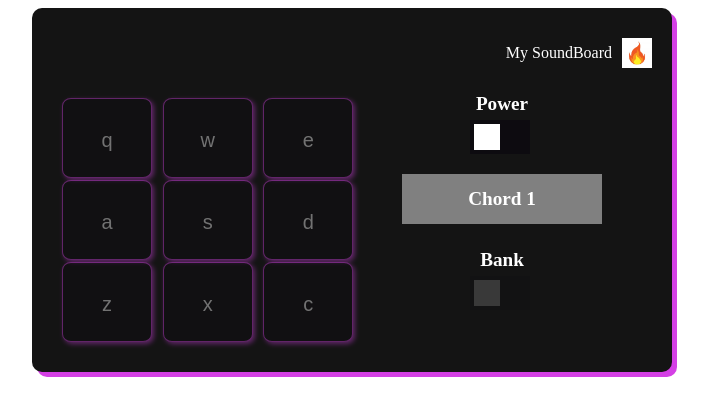
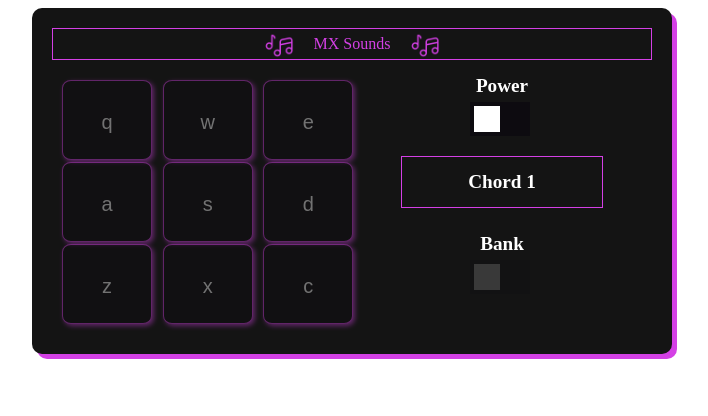
Before and after one commit to chuks008/FCCDrumMachine, a React app: page / in a window 1280 px wide. Shown: the whole page, without its empty margins (288-996 px from the left). Built offline with nearby package versions, Linux system fonts and the light colour scheme.

Commit message:
Add music images, add background for current sound and sound board logo

```diff
--- a/src/components/drumpad-container/drumpad-container.js
+++ b/src/components/drumpad-container/drumpad-container.js
@@ -2,7 +2,7 @@ import React from 'react';
 import '../drumpad/drumpad.scss';
 import DrumPadSettings from '../drumpad-settings/drumpad-settings';
 import DrumPad from '../drumpad/drumpad';
-import fire from '../../fire.jpg';
+import music from '../../music.png';
 import './drumpad-container.scss';
 
 const keyMappingsA = [
@@ -113,8 +113,9 @@ class DrumContainer extends React.Component {
         return (
             <div id='drum-container'>
                 <div id='board-logo' >
-                    <p>My SoundBoard</p>
-                    <img src={fire}/>
+                    <img src={music}/>
+                    <p> MX Sounds</p>
+                    <img src={music}/>
                 </div>
                 <div id='inner-drum-container'>
                     <DrumPad keys={currentMapping}
--- a/src/components/drumpad-container/drumpad-container.scss
+++ b/src/components/drumpad-container/drumpad-container.scss
@@ -1,3 +1,6 @@
+$shadow-color: #D440E5;
+$button-color: #0D0B10;
+
 #drum-container {
     width: 600px;
     display: flex;
@@ -19,15 +22,23 @@
 #board-logo {
     display: flex;
     flex-direction: row;
-    justify-content: flex-end;
+    justify-content: center;
     align-items: center;
+    background: transparent;
+    border: 1px solid $shadow-color;
 
     p {
-        margin-right: 10px;
+        margin: 0px 20px;
+        color: $shadow-color;
     }
 
     img {
         width: 30px;
         height: 30px;
+        color: $shadow-color;
     }
 }
+
+// #outer-container {
+//     background: rgb(20, 20, 20);
+// }
--- a/src/components/drumpad-settings/drumpad-settings.scss
+++ b/src/components/drumpad-settings/drumpad-settings.scss
@@ -1,8 +1,12 @@
+$shadow-color: #D440E5;
+$button-color: #0D0B10;
+
 .settings-key-space {
     width: 200px;
     height: 50px;
     text-align: center;
-    background: gray;
+    background: transparent;
+    border: 1px solid $shadow-color;
     line-height: 50px;
     margin: 20px 0;
     font-weight: 800;
--- a/src/components/switch/switch.scss
+++ b/src/components/switch/switch.scss
@@ -1,4 +1,5 @@
 $switcher-color: #0D0B10;
+$highlight-color: magenta;
 $switch-width: 60px;
 $switch-height: 34px;
 
@@ -64,11 +65,11 @@ $switch-height: 34px;
 }
 
 input:checked+.slider {
-    background-color: magenta;
+    background-color: $highlight-color;
 }
 
 input:focus+.slider {
-    box-shadow: 0 0 1px magenta;
+    box-shadow: 0 0 1px $highlight-color;
 }
 
 .switch-off {
--- a/src/index.js
+++ b/src/index.js
@@ -1,12 +1,16 @@
 import React from 'react';
 import ReactDOM from 'react-dom';
 import DrumContainer from './components/drumpad-container/drumpad-container';
+import './styles/drum-machine.scss';
 
 class App extends React.Component {
 
     render() {
         return (
-            <DrumContainer />
+            <div id='outer-container'>
+                <DrumContainer />
+            </div>
+
         );
     }
 
```
Also changed, not shown: src/music.png (added).
